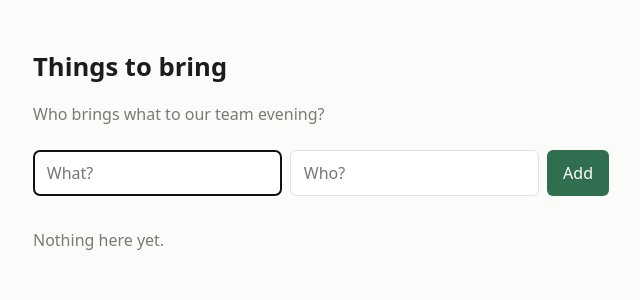
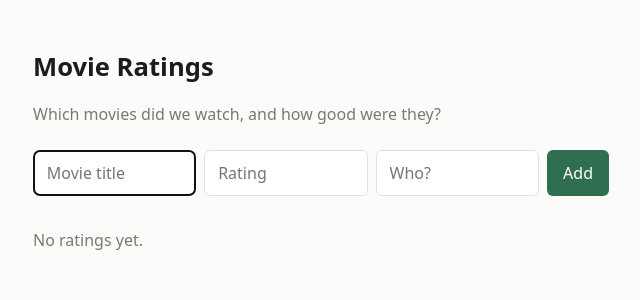
Before and after one commit to mudt-cm104-2026-winter/team-06, a FastAPI app: page / in a window 1280 px wide. Shown: the top 300 px of the page, without its empty margins (319-959 px from the left). Run offline with FastAPI, Linux system fonts and the light colour scheme.

Commit message:
Show movie form and ratings table on the page

```diff
--- a/app/templates/index.html
+++ b/app/templates/index.html
@@ -1,18 +1,21 @@
 <!doctype html>
 <html lang="en">
+
 <head>
   <meta charset="utf-8">
   <meta name="viewport" content="width=device-width, initial-scale=1">
-  <title>Things to bring</title>
+  <title>Movie Ratings</title>
   <link rel="stylesheet" href="/static/style.css">
 </head>
+
 <body>
   <main>
-    <h1>Things to bring</h1>
-    <p class="intro">Who brings what to our team evening?</p>
+    <h1>Movie Ratings</h1>
+    <p class="intro">Which movies did we watch, and how good were they?</p>
 
     <form class="add" action="/add" method="post">
-      <input name="thing" placeholder="What?" required autocomplete="off" autofocus>
+      <input name="title" placeholder="Movie title" required autocomplete="off" autofocus>
+      <input name="rating" type="number" placeholder="Rating" required>
       <input name="person" placeholder="Who?" required autocomplete="off">
       <button type="submit">Add</button>
     </form>
@@ -20,17 +23,26 @@
     {% if entries %}
     <table>
       <thead>
-        <tr><th>What</th><th>Who</th></tr>
+        <tr>
+          <th>Movie</th>
+          <th>Rating</th>
+          <th>Who</th>
+        </tr>
       </thead>
       <tbody>
         {% for entry in entries %}
-        <tr><td>{{ entry.thing }}</td><td>{{ entry.person }}</td></tr>
+        <tr>
+          <td>{{ entry.title }}</td>
+          <td>{{ entry.rating }}</td>
+          <td>{{ entry.person }}</td>
+        </tr>
         {% endfor %}
       </tbody>
     </table>
     {% else %}
-    <p class="empty">Nothing here yet.</p>
+    <p class="empty">No ratings yet.</p>
     {% endif %}
   </main>
 </body>
+
 </html>
```
